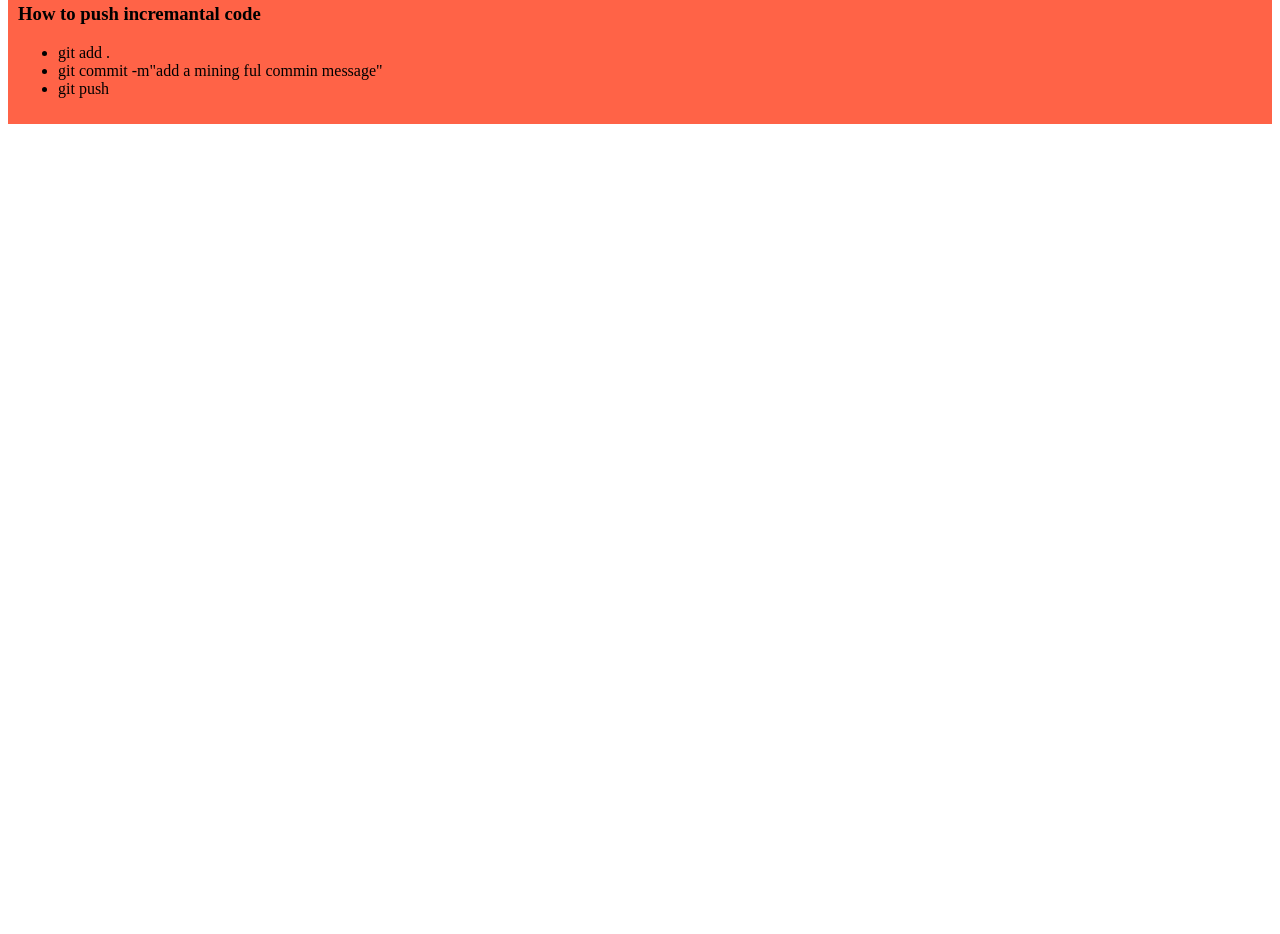
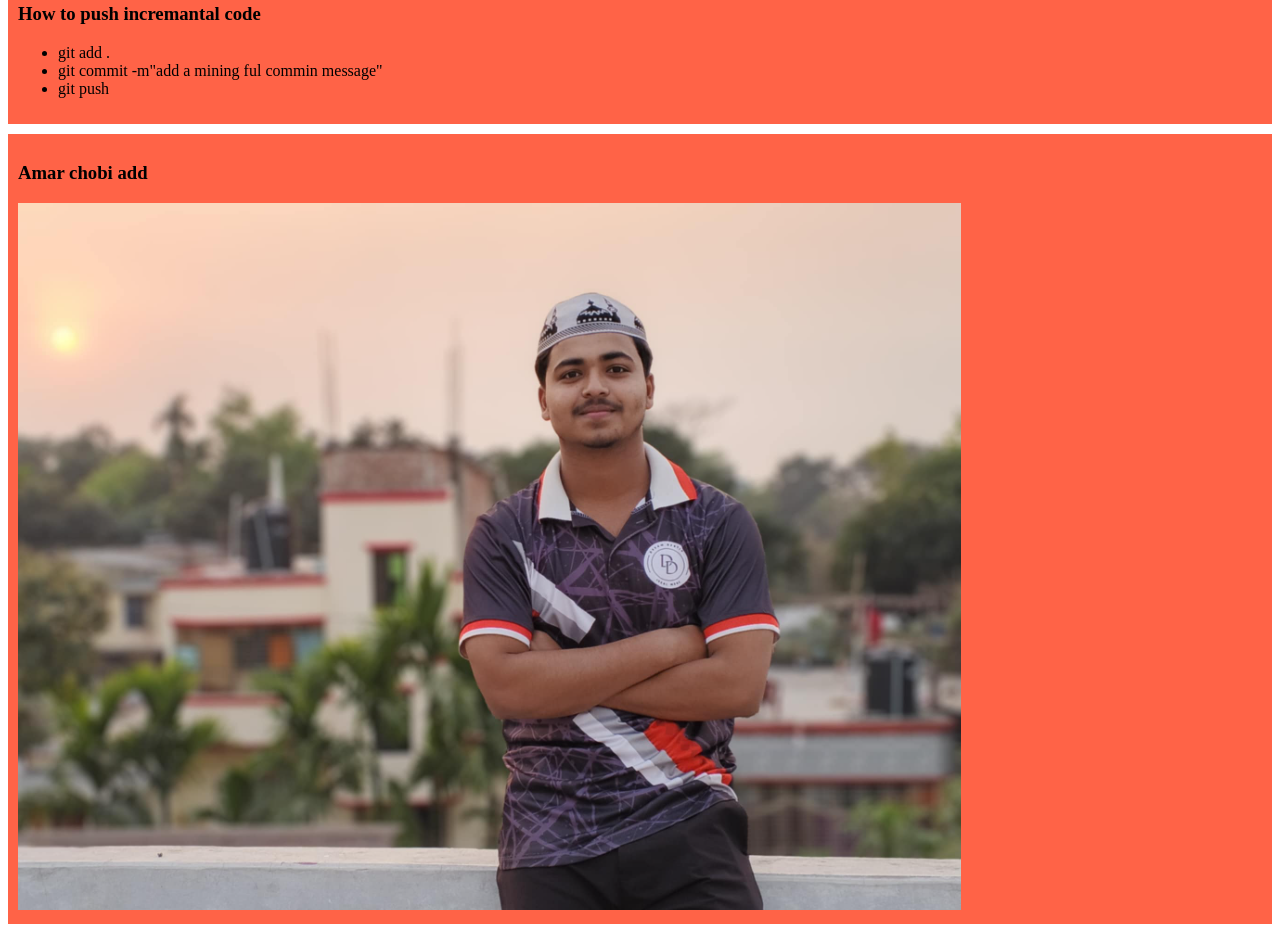
Before and after one commit to hridoy155276/my-simple-website, a plain HTML site: page index.html in a window 1280 px wide. Shown: the part 458-1392 px from the top of the page. Before the commit the page ends 800 px from the top, so only its background shows below. Drawn offline with Linux system fonts and the light colour scheme.

Commit message:
added acmar chobi

```diff
--- a/index.html
+++ b/index.html
@@ -26,5 +26,7 @@
         </li>
     </ul>
 </div>
+<div><h3>Amar chobi add</h3>
+<img src="images/abc.png" alt=""></div>
 </body>
 </html>
```
Also changed, not shown: images/abc.png (added).
